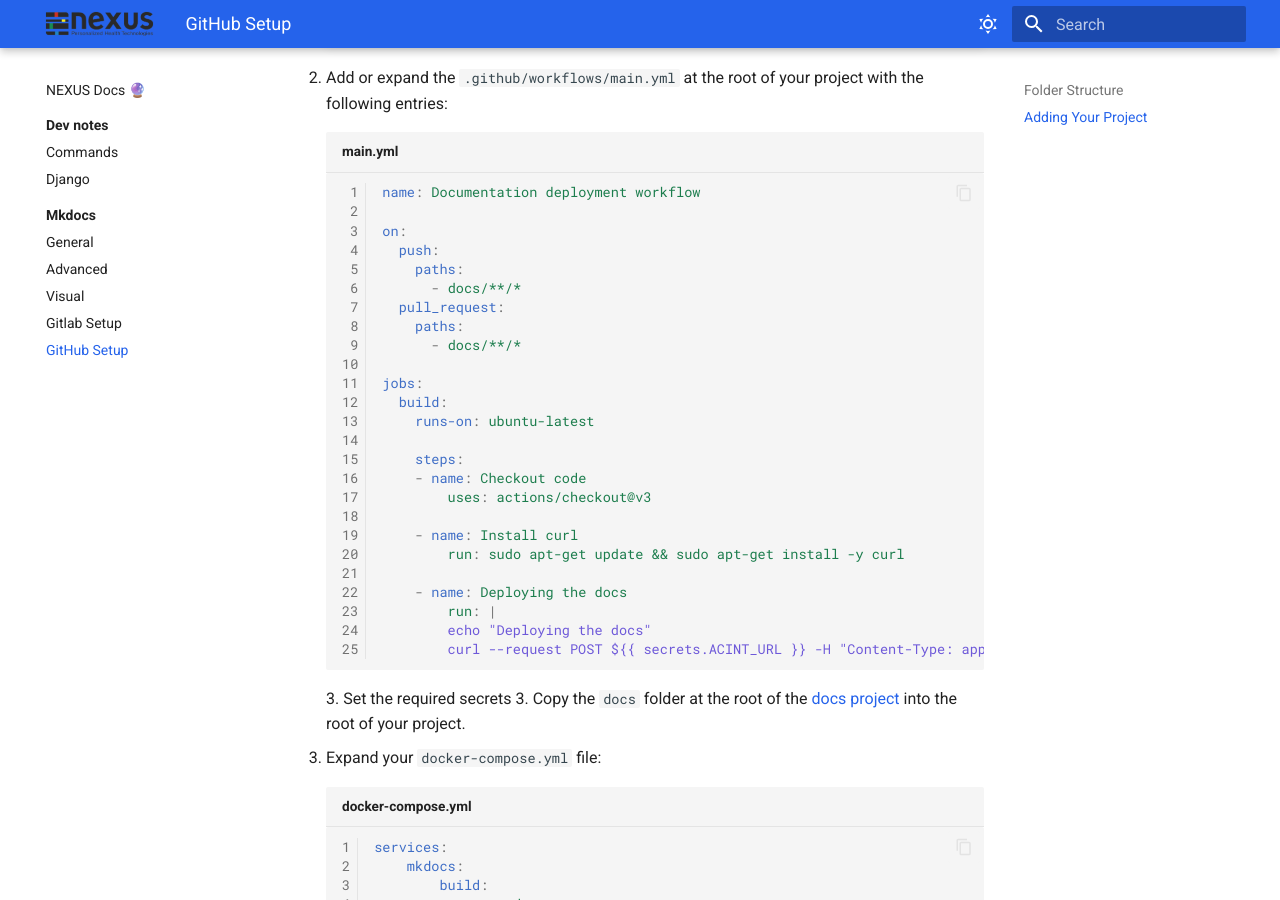
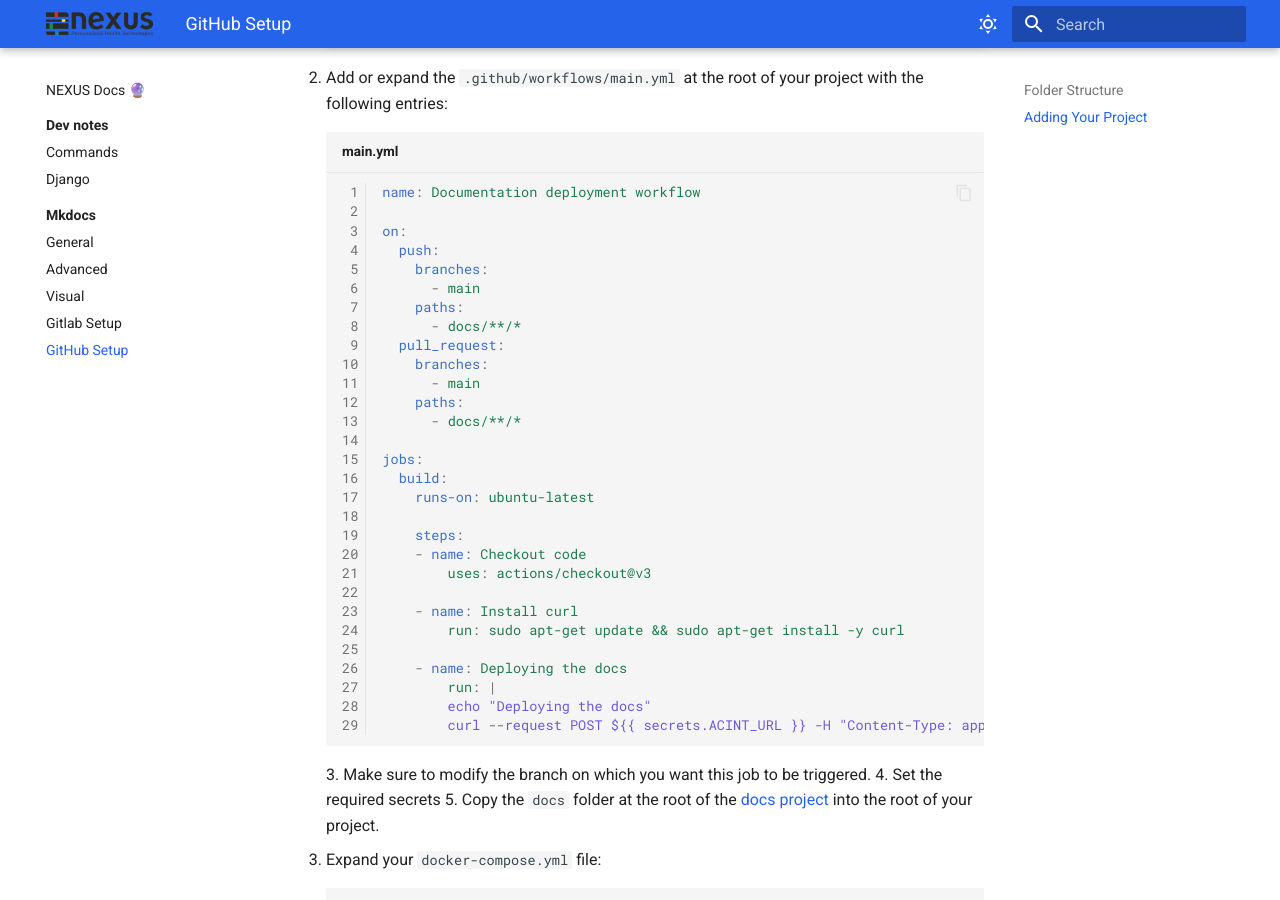
Before and after one commit to ETH-NEXUS/nexus-se-docs, an MkDocs documentation site: the page built from docs/docs/docs/setup_github.md, in a window 1280 px wide and 900 px high, scrolled down 1021 px. Built offline with MkDocs 1.6.1 and Material for MkDocs 9.7.7, drawn with Linux system fonts in a browser that asks for light colours.

Commit message:
Modify the setup instructions

````diff
--- a/docs/docs/docs/setup_github.md
+++ b/docs/docs/docs/setup_github.md
@@ -43,9 +43,13 @@ nav:
 
     on:
       push:
+        branches:
+          - main
         paths:
           - docs/**/*
       pull_request:
+        branches:
+          - main
         paths:
           - docs/**/*
 
@@ -65,10 +69,11 @@ nav:
             echo "Deploying the docs"
             curl --request POST ${{ secrets.ACINT_URL }} -H "Content-Type: application/json" -d "{\"action\": \"${{ secrets.ACINT_ACTION }}\", \"token\": \"${{ secrets.ACINT_TOKEN }}\"}"
     ```
-3. Set the required secrets
-3. Copy the `docs` folder at the root of the [docs project](https://github.com/ETH-NEXUS/nexus-docs) into the root of your project.
+3. Make sure to modify the branch on which you want this job to be triggered.
+4. Set the required secrets
+5. Copy the `docs` folder at the root of the [docs project](https://github.com/ETH-NEXUS/nexus-docs) into the root of your project.
 
-4. Expand your `docker-compose.yml` file:
+6. Expand your `docker-compose.yml` file:
 
     ```yaml title="docker-compose.yml" linenums="1"
     services:
````
Also changed, not shown: docs/docs/docs/setup_gitlab.md (+1 -1 lines).
